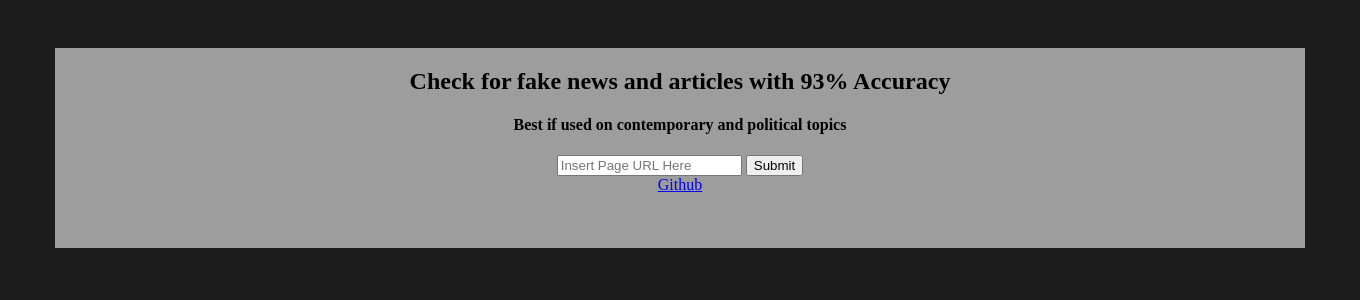
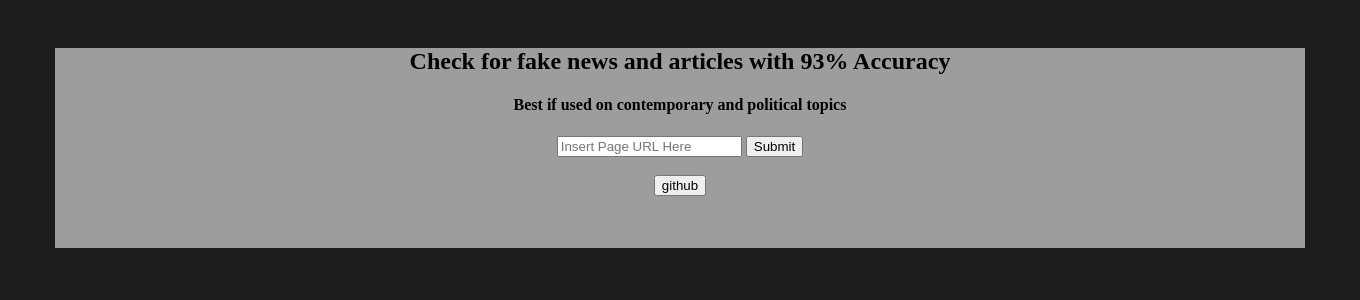
Before and after one commit to DIvkov575/detecting-fake-news-flask, a Flask app: template template/template-a.html in a window 1360 px wide. Shown: the top 300 px of the page. Run offline with Flask 2, Linux system fonts and the light colour scheme; the template is opened without the code that fills it, so the values that code supplies are empty.

Commit message:
checkpoint

```diff
--- a/App.py
+++ b/App.py
@@ -3,6 +3,8 @@ import pickle
 import sys
 from bs4 import BeautifulSoup
 import requests
+import urllib
+import re
 
 app = Flask(__name__, template_folder='./template/')
 
@@ -31,16 +33,15 @@ def output():
     soup = BeautifulSoup(html_page, 'html.parser'
                                     '')
     text = soup.find_all(text=True)
-    # see result format + figure out which ouputs needed
 
 
+    print(text, file=sys.stderr)
 
-
-    input_1 = ""
-    tfidf_out = tfidf_vectorizer.transform([text])
-    result = str(pac.predict(tfidf_out))
-
-    # print(result[2:-2], file=sys.stderr)
+    # input_1 = ""
+    # tfidf_out = tfidf_vectorizer.transform([text])
+    # result = str(pac.predict(tfidf_out))
+    #
+    # # print(result[2:-2], file=sys.stderr)
 
     return render_template('template-b-post-submit.html', result=result[2:-2], full_input_text=input_1)
 
--- /dev/null
+++ b/static/css/generic.css
@@ -0,0 +1,6 @@
+h4 {
+}
+
+h2 {
+    margin: 0px;
+}
--- a/static/css/stylesheet-a.css
+++ b/static/css/stylesheet-a.css
@@ -26,7 +26,3 @@ body {
 .div3_text_warp {
     width : 1100px
 }
-
-h4 {
-    /*font-size: ;*/
-}
--- a/template/template-a.html
+++ b/template/template-a.html
@@ -4,6 +4,8 @@
     <meta charset="UTF-8">
     <title>Title</title>
     <link rel="stylesheet" href="../static/css/stylesheet-a.css">
+    <link rel="stylesheet" href="../static/css/generic.css">
+
 </head>
 <body>
     <div class="div1">
@@ -25,7 +27,12 @@
                 value="Submit"
             />
         </form>
-        <a href="www.github.com">Github</a>
+
+        <br>
+
+        <form action="https://github.com/DIvkov575/detecting-fake-news-flask">
+            <input type="submit" value="github">
+        </form>
     </div>
 </body>
 </html>
--- a/template/template-b-post-submit.html
+++ b/template/template-b-post-submit.html
@@ -4,6 +4,8 @@
     <meta charset="UTF-8">
     <title>Title</title>
     <link rel="stylesheet" href="../static/css/stylesheet-out.css">
+    <link rel="stylesheet" href="../static/css/generic.css">
+
 
 </head>
 <body>
```
